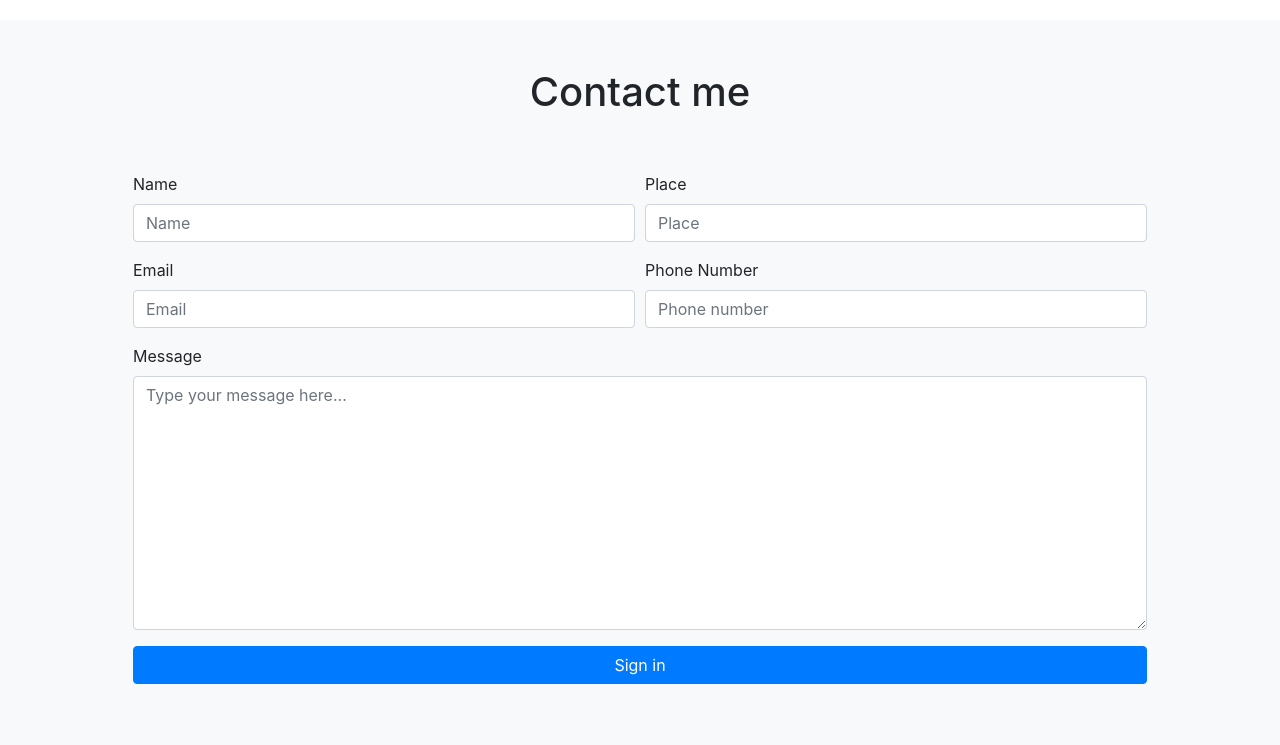
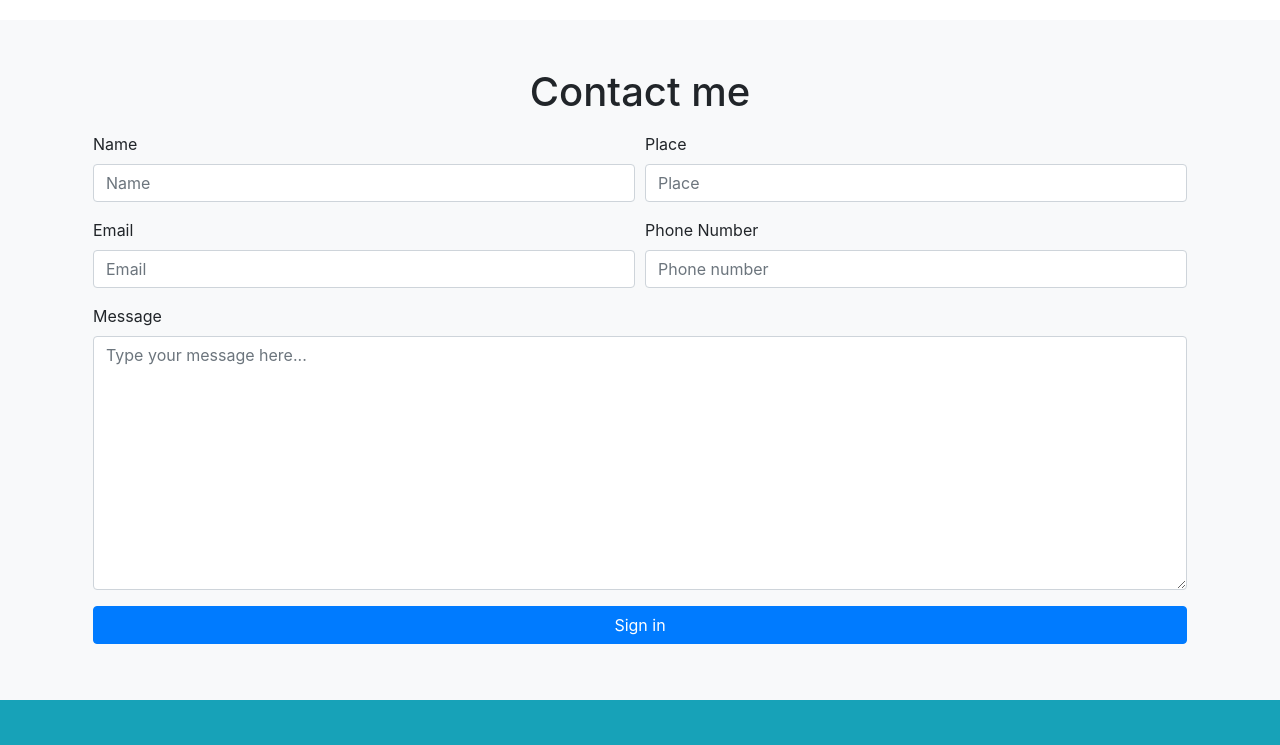
Before and after one commit to alwinantony123/PersonalWebsite, a plain HTML site: page index.html in a window 1280 px wide. Shown: the part 1930-2675 px from the top of the page. Drawn offline with nearby package versions, Linux system fonts and the light colour scheme.

Commit message:
Add files via upload
v2.2

```diff
--- a/index.html
+++ b/index.html
@@ -192,7 +192,7 @@
             <h1 class="text-center">Contact me</h1>
             <div class="row">
                 <div class="col-md-12">
-                    <form class="p-5">
+                    <form class="p-2">
                         <div class="form-row">
                             <div class="form-group col-md-6">
                                 <label for="inputEmail4">Name</label>
```
